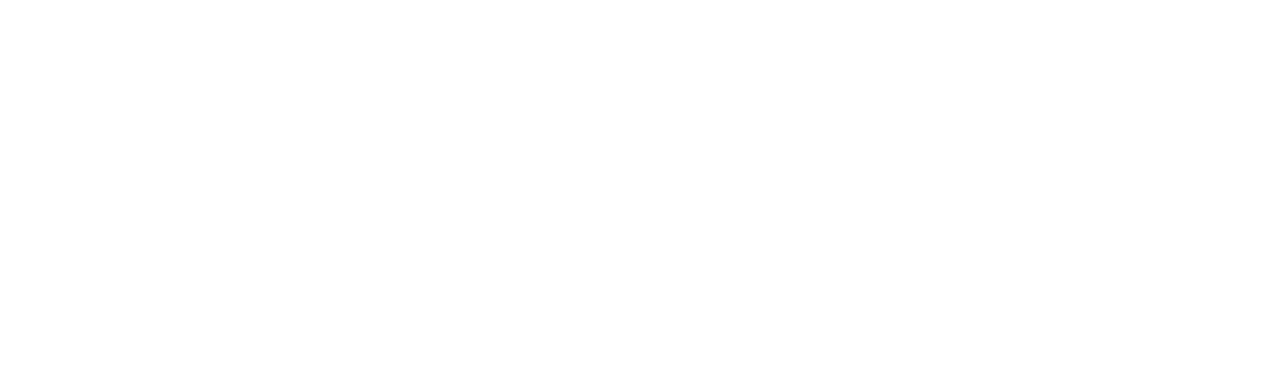
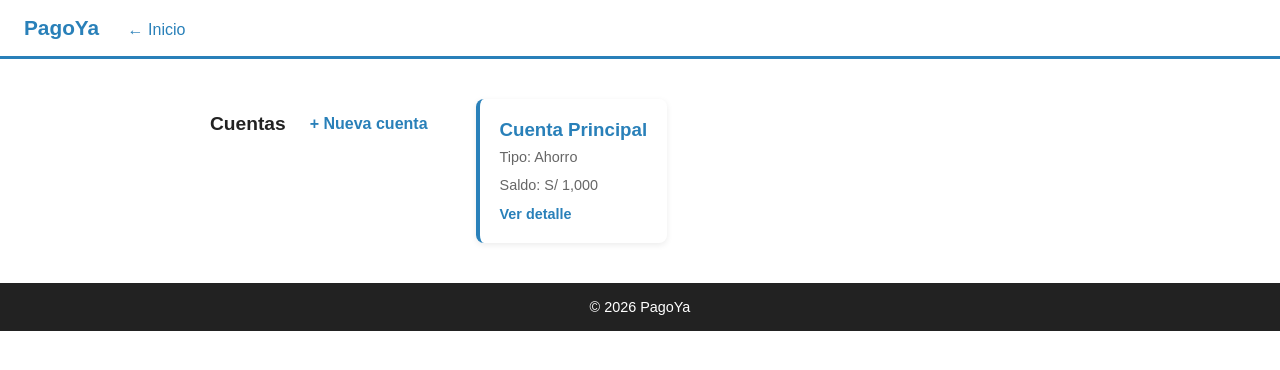
Before and after one commit to Pat1711/pagoya, a plain HTML site: page pages/account/list.html in a window 1280 px wide. Drawn offline with Linux system fonts and the light colour scheme.

```diff
--- a/css/style.css
+++ b/css/style.css
@@ -1,6 +1,6 @@
 :root {
-  --rojo:        #c0392b;   /* color principal */
-  --rojo-oscuro: #96281b;   /* hover de botones */
+  --rojo:        #2980b9;   /* color principal */
+  --rojo-oscuro: #1a6a9a;   /* hover de botones */
   --texto:       #222222;   /* texto principal */
   --gris:        #666666;   /* texto secundario */
   --fondo:       #ffffff;   /* fondo de la pagina */
@@ -30,6 +30,13 @@ header span {
   font-size: 1.3rem;
   font-weight: bold;
   color: var(--rojo);
+}
+
+header a {
+  color: var(--rojo);
+  font-weight: lighter;
+  text-decoration: none;
+  padding: 16px 24px;
 }
 
 main {
@@ -133,3 +140,28 @@ footer {
   color: var(--fondo);
   font-size: 0.9rem;
 }
+
+/* Paginas internas */
+.page-header {
+  display: flex;
+  justify-content: space-between;
+  align-items: center;
+  margin-bottom: 20px;
+}
+
+.page-header h2 {
+  font-size: 1.2rem;
+}
+
+.page-header a {
+  color: var(--rojo);
+  font-weight: bold;
+  text-decoration: none;
+  padding: 16px 24px;
+}
+
+.main-block {
+  max-width: 900px;
+  margin: 40px auto;
+  padding: 0 20px;
+}
--- a/pages/account/list.html
+++ b/pages/account/list.html
@@ -0,0 +1,34 @@
+<!DOCTYPE html>
+<html lang="es">
+<head>
+  <meta charset="UTF-8">
+  <title>PagoYa — Cuentas</title>
+  <link rel="stylesheet" href="../../css/style.css">
+</head>
+<body>
+
+  <header>
+    <span>PagoYa</span>
+    <a href="../../index.html">← Inicio</a>
+  </header>
+
+  <main class="main-block">
+    <div class="page-header">
+      <h2>Cuentas</h2>
+      <a href="form.html">+ Nueva cuenta</a>
+    </div>
+
+    <div class="card">
+      <h3>Cuenta Principal</h3>
+      <p>Tipo: Ahorro</p>
+      <p>Saldo: S/ 1,000</p>
+      <a href="form.html">Ver detalle</a>
+    </div>
+  </main>
+
+  <footer>
+    <p>© 2026 PagoYa</p>
+  </footer>
+
+</body>
+</html>
```
Also changed, not shown: index.html (+8 -0 lines).
